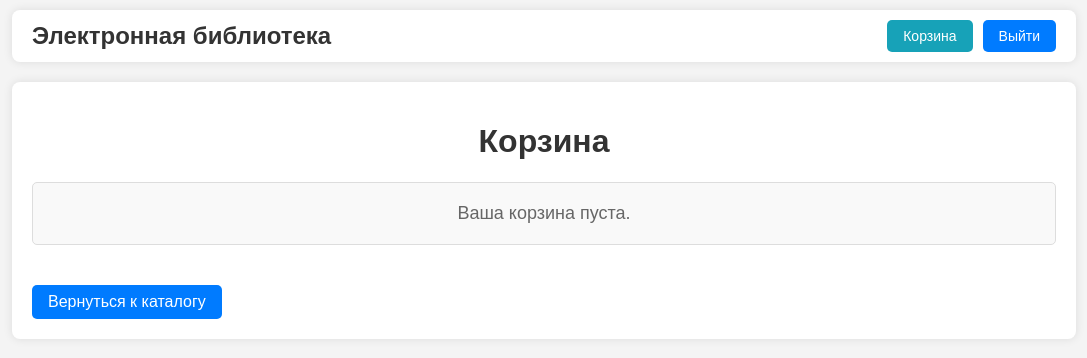
After one commit to betemich/echoserver, a Django app: page /cart in a window 1280 px wide. The commit adds this page. Shown: the top 358 px of the page, without its empty margins (96-1183 px from the left). Run offline with Django 5.2, Linux system fonts and the light colour scheme; a user stored in the database is signed in; data comes from the database, SQL or seed files in the repository.

Commit message:
cart is ready, need to realize orders

```diff
--- /dev/null
+++ b/echoserver/echo/templates/books/cart.html
@@ -0,0 +1,181 @@
+<!DOCTYPE html>
+<html lang="ru">
+<head>
+    <meta charset="UTF-8">
+    <meta name="viewport" content="width=device-width, initial-scale=1.0">
+    <title>Корзина</title>
+    <style>
+        body {
+            font-family: Arial, sans-serif;
+            background-color: #f4f4f4;
+            margin: 0;
+            padding: 0;
+        }
+        .header {
+            width: 80%;
+            margin: 0 auto;
+            padding: 10px 20px;
+            display: flex;
+            justify-content: space-between;
+            align-items: center;
+            background-color: #fff;
+            box-shadow: 0 0 10px rgba(0, 0, 0, 0.1);
+            border-radius: 8px;
+            margin-top: 10px;
+        }
+        .header h1 {
+            margin: 0;
+            font-size: 1.5em;
+            color: #333;
+        }
+        .auth-links {
+            display: flex;
+            gap: 10px;
+        }
+        .auth-links a {
+            padding: 8px 16px;
+            text-decoration: none;
+            border-radius: 5px;
+            font-size: 14px;
+            transition: background-color 0.3s ease;
+        }
+        .auth-links .login-link {
+            background-color: #007bff;
+            color: #fff;
+        }
+        .auth-links .login-link:hover {
+            background-color: #0056b3;
+        }
+        .auth-links .cart-link {
+            background-color: #17a2b8;
+            color: #fff;
+        }
+        .auth-links .cart-link:hover {
+            background-color: #138496;
+        }
+        .container {
+            width: 80%;
+            margin: 0 auto;
+            padding: 20px;
+            background-color: #fff;
+            box-shadow: 0 0 10px rgba(0, 0, 0, 0.1);
+            border-radius: 8px;
+            margin-top: 20px;
+        }
+        h1 {
+            text-align: center;
+            color: #333;
+        }
+        .cart-list {
+            list-style-type: none;
+            padding: 0;
+        }
+        .cart-list li {
+            background-color: #f9f9f9;
+            margin-bottom: 10px;
+            padding: 15px;
+            border: 1px solid #ddd;
+            border-radius: 5px;
+            display: flex;
+            justify-content: space-between;
+            align-items: center;
+        }
+        .cart-list li:hover {
+            background-color: #f1f1f1;
+        }
+        .cart-item-actions a {
+            color: #dc3545;
+            text-decoration: none;
+            padding: 5px 10px;
+            border-radius: 5px;
+            transition: background-color 0.3s ease;
+        }
+        .cart-item-actions a:hover {
+            background-color: #f8d7da;
+        }
+        .overall-price {
+            font-size: 18px;
+            font-weight: bold;
+            color: #333;
+            margin-top: 20px;
+            text-align: right;
+        }
+        .back-link {
+            display: inline-block;
+            padding: 8px 16px;
+            background-color: #007bff;
+            color: #fff;
+            text-decoration: none;
+            border-radius: 5px;
+            margin-top: 20px;
+        }
+        .back-link:hover {
+            background-color: #0056b3;
+        }
+        .messages {
+            margin-bottom: 20px;
+        }
+        .message {
+            padding: 10px;
+            border-radius: 5px;
+        }
+        .message.success {
+            background-color: #d4edda;
+            color: #155724;
+        }
+        .message.warning {
+            background-color: #fff3cd;
+            color: #856404;
+        }
+        .empty-cart-message {
+            font-size: 18px;
+            color: #666;
+            text-align: center;
+            padding: 20px;
+            background-color: #f9f9f9;
+            border: 1px solid #ddd;
+            border-radius: 5px;
+            margin: 20px 0;
+        }
+    </style>
+</head>
+<body>
+    <div class="header">
+        <h1>Электронная библиотека</h1>
+        <div class="auth-links">
+            <a href="{% url 'cart' %}" class="cart-link">Корзина</a>
+            <a href="{% url 'logout' %}" class="login-link">Выйти</a>
+        </div>
+    </div>
+    <div class="container">
+        <h1>Корзина</h1>
+        {% if messages %}
+            <div class="messages">
+                {% for message in messages %}
+                    <p class="message {{ message.tags }}">{{ message }}</p>
+                {% endfor %}
+            </div>
+        {% endif %}
+        {% if cart_items %}
+            <ul class="cart-list">
+                {% for item in cart_items %}
+                    <li>
+                        <div class="cart-item-info">
+                            {{ item.book.title }} ({{ item.book.author }}) - {{ item.book.cost }} руб. (Количество: {{ item.quantity }})
+                        </div>
+                        <div class="cart-item-actions">
+                            <a href="{% url 'remove_from_cart' item.book.id %}">Удалить</a>
+                        </div>
+                    </li>
+                {% endfor %}
+            </ul>
+            <div class="overall-price">
+                Общая стоимость: {{ overall_price }} руб.
+            </div>
+        {% else %}
+            <p class="empty-cart-message">Ваша корзина пуста.</p>
+        {% endif %}
+        <a href="{% url 'book_list' %}" class="back-link">Вернуться к каталогу</a>
+    </div>
+</body>
+</html>
--- a/echoserver/echo/urls.py
+++ b/echoserver/echo/urls.py
@@ -10,5 +10,8 @@ urlpatterns = [
     path('register/', views.registration, name='registration'),
     path('login/', views.logn, name='login'),
     path('logout/', views.lgout, name='logout'),
-    path('profile/<str:login>/', views.profile, name='profile')
+    path('profile/<str:login>/', views.profile, name='profile'),
+    path('add_to_cart/<int:pk>', views.add_to_cart, name='add_to_cart'),
+    path('cart', views.cart, name='cart'),
+    path('remove_from_cart/<int:pk>', views.remove_from_cart, name='remove_from_cart')
 ]
--- a/echoserver/echo/views.py
+++ b/echoserver/echo/views.py
@@ -5,11 +5,14 @@ from .models import Book
 from .models import User
 from django.contrib.auth import authenticate, login, logout
 from django.contrib.auth.decorators import login_required
+from django.contrib.auth import update_session_auth_hash
 from django.contrib import messages
 from .forms import BookForm
 from .forms import ChangeProfileForm
 from .forms import RegistrationForm
 from .forms import ChangePasswordForm
+from uuid import uuid4
+import json
 
 def book_list(request):
     books = Book.objects.all().order_by('title')
@@ -35,7 +38,7 @@ def book_create(request):
 @login_required
 def book_update(request, pk):
     if request.user.user_role == "user":
-        messages.error(request, "Доступ к обновлению книг запрещен")
+        messages.error(request, "Вы не можете обновлять книги")
         return redirect('book_list')
 
     book = get_object_or_404(Book, pk=pk)
@@ -51,7 +54,7 @@ def book_update(request, pk):
 @login_required
 def book_delete(request, pk):
     if request.user.user_role == "user":
-        messages.error(request, "Доступ к удалению книг запрещен")
+        messages.error(request, "Вы не можете удалять книги")
         return redirect('book_list')
 
     book = get_object_or_404(Book, pk=pk)
@@ -95,27 +98,112 @@ def lgout(request):
 def profile(request, login):
     user = get_object_or_404(User, login=login)
 
+    if request.user.user_role != 'admin' and user.login != request.user.login:
+        messages.warning(request, "Вы можете просматривать только свой профиль")
+        return redirect('profile', login=request.user.login)
+
     edit_mode = request.GET.get('edit')
     change_password_mode = request.GET.get('change_password')
     if request.method == 'POST' and edit_mode == 'true':
         user_form = ChangeProfileForm(request.POST, instance=user)
         if user_form.is_valid():
             user_form.save()
-            messages.success("Профиль успешно обновлен")
+            messages.success(request, "Профиль успешно обновлен")
             return redirect('profile', login=request.user.login)
     else:
         user_form = ChangeProfileForm(instance=user)
 
     if request.method == 'POST' and change_password_mode == 'true':
         pass_form = ChangePasswordForm(user, request.POST)
-
-    if request.user.user_role != 'admin' and user.login != request.user.login:
-        messages.warning("Вы можете просматривать только свой профиль")
-        return redirect('profile', login=request.user.login)
+        if pass_form.is_valid():
+            user.set_password(pass_form.cleaned_data['new_password'])
+            user.save()
+            logout(request)
+            messages.success(request, "Пароль успешно изменен")
+            return redirect('login')
+    else:
+        pass_form = ChangePasswordForm(user)
 
     return render(request, 'books/profile.html', {
         'user': user,
         'form': user_form,
+        'password_form': pass_form,
         'edit_mode': edit_mode,
         'change_password_mode': change_password_mode
     })
+
+@login_required
+def add_to_cart(request, pk):
+    book = Book.objects.get(pk=pk)
+    cart_cookie = request.COOKIES.get('cart', '{}')
+    try:
+        cart = json.loads(cart_cookie)
+    except json.JSONDecodeError:
+        cart = {}
+
+    book_id_str = str(pk)
+    if book_id_str in cart:
+        cart[book_id_str] += 1
+    else:
+        cart[book_id_str] = 1
+
+    response = redirect('book_list')
+    response.set_cookie(
+        'cart',
+        json.dumps(cart),
+        max_age=31536000
+    )
+
+    messages.success(request, f"Книга \"{book.title}\" успешно добавлена в корзину")
+    return response
+
+@login_required
+def cart(request):
+    cart_cookie = request.COOKIES.get('cart', '{}')
+    try:
+        cart = json.loads(cart_cookie)
+    except json.JSONDecodeError:
+        cart = {}
+
+    cart_items = []
+    overall_price = 0
+    for book_id, quantity in cart.items():
+        try:
+            book = Book.objects.get(pk=book_id)
+            cart_items.append({
+                'book': book,
+                'quantity': quantity
+            })
+            overall_price += quantity * book.cost
+        except Book.DoesNotExist:
+            continue
+
+    return render(request, 'books/cart.html', {
+        'cart_items': cart_items,
+        'overall_price': overall_price
+    })
+
+@login_required
+def remove_from_cart(request, pk):
+    book = Book.objects.get(pk=pk)
+    cart_cookie = request.COOKIES.get('cart', '{}')
+    try:
+        cart = json.loads(cart_cookie)
+    except json.JSONDecodeError:
+        cart = {}
+
+    str_pk = str(pk)
+    if str_pk in cart and cart[str_pk] > 1:
+        cart[str_pk] -= 1
+    elif str_pk in cart:
+        del cart[str_pk]
+
+    responce = redirect('cart')
+    responce.set_cookie(
+        'cart',
+        json.dumps(cart),
+        max_age=31536000
+    )
+
+    messages.success(request, f"Книга \"{book.title}\" успешно удалена из корзины")
+    return responce
--- a/echoserver/echoserver/settings.py
+++ b/echoserver/echoserver/settings.py
@@ -112,6 +112,8 @@ AUTH_USER_MODEL = 'echo.User'
 
 LOGIN_URL = 'login'
 
+SESSION_COOKIE_AGE = 31536000
+
 # Internationalization
 # https://docs.djangoproject.com/en/5.1/topics/i18n/
 
```
Also changed, not shown: echoserver/echo/forms.py (+17 -8 lines), echoserver/echo/templates/books/book_list.html (+25 -4 lines), echoserver/echo/templates/books/book_list_admin.html (deleted, +0 -56 lines), echoserver/echo/templates/books/book_list_user.html (deleted, +0 -52 lines), echoserver/echo/templates/books/login.html (+23 -0 lines), echoserver/echo/templates/books/profile.html (+8 -0 lines).
